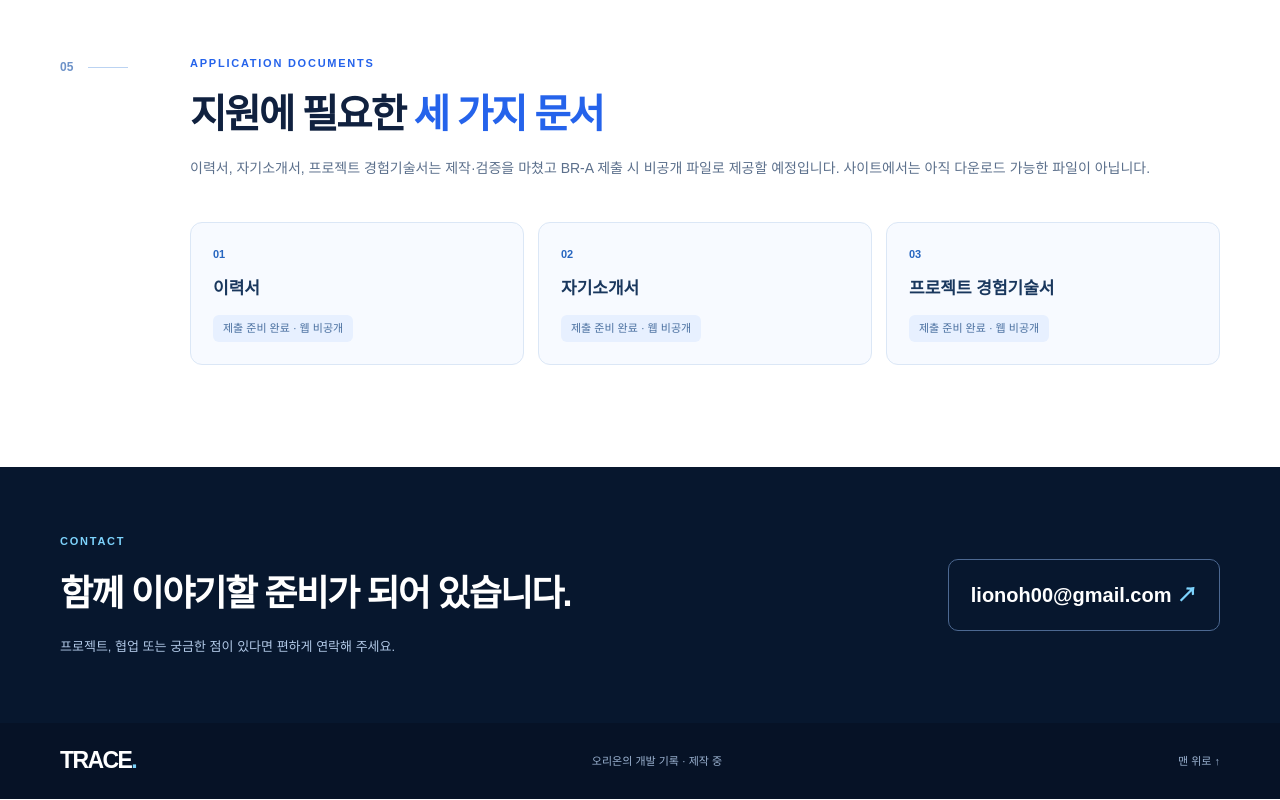
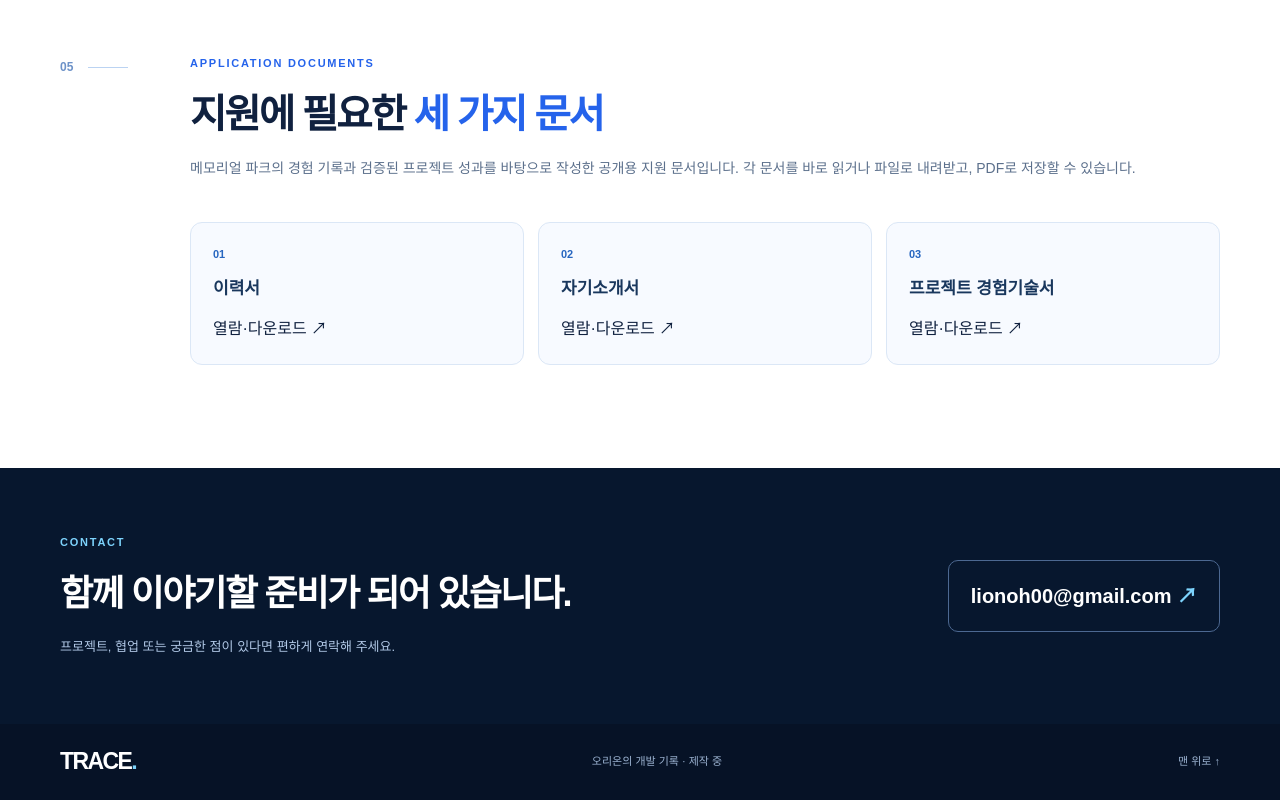
Before and after one commit to SuperNova080710/Trace, a Next.js app: page / in a window 1280 px wide. Shown: the part 7072-7872 px from the top of the page. Built offline with nearby package versions, Linux system fonts and the light colour scheme.

Commit message:
feat: TRACE 지원 서류 3종을 공개 열람 페이지로 연결
- 기존 비공개 안내를 현재 공개 상태로 갱신
- 이력서·자기소개서·경험기술서 바로가기 연결
- 포트폴리오 본문과 나머지 UI 보존

```diff
--- a/src/components/trace-lab.tsx
+++ b/src/components/trace-lab.tsx
@@ -617,13 +617,13 @@ export function TraceLab({ displayName, contactEmail, narrative, metrics }: Prop
             <div>
               <p className="eyebrow">APPLICATION DOCUMENTS</p>
               <h2 id="documents-title">지원에 필요한 <span>세 가지 문서</span></h2>
-              <p className="section-subtitle">이력서, 자기소개서, 프로젝트 경험기술서는 제작·검증을 마쳤고 BR-A 제출 시 비공개 파일로 제공할 예정입니다. 사이트에서는 아직 다운로드 가능한 파일이 아닙니다.</p>
+              <p className="section-subtitle">메모리얼 파크의 경험 기록과 검증된 프로젝트 성과를 바탕으로 작성한 공개용 지원 문서입니다. 각 문서를 바로 읽거나 파일로 내려받고, PDF로 저장할 수 있습니다.</p>
             </div>
           </div>
-          <div className="document-list" aria-label="서류 준비 현황">
-            <div className="document-item"><span className="document-number">01</span><strong>이력서</strong><span className="document-status">제출 준비 완료 · 웹 비공개</span></div>
-            <div className="document-item"><span className="document-number">02</span><strong>자기소개서</strong><span className="document-status">제출 준비 완료 · 웹 비공개</span></div>
-            <div className="document-item"><span className="document-number">03</span><strong>프로젝트 경험기술서</strong><span className="document-status">제출 준비 완료 · 웹 비공개</span></div>
+          <div className="document-list" aria-label="지원 서류 열람 및 다운로드">
+            <div className="document-item"><span className="document-number">01</span><strong>이력서</strong><a className="document-download" href="/documents/resume/">열람·다운로드 ↗</a></div>
+            <div className="document-item"><span className="document-number">02</span><strong>자기소개서</strong><a className="document-download" href="/documents/personal-statement/">열람·다운로드 ↗</a></div>
+            <div className="document-item"><span className="document-number">03</span><strong>프로젝트 경험기술서</strong><a className="document-download" href="/documents/project-experience/">열람·다운로드 ↗</a></div>
           </div>
         </div>
       </section>
```
